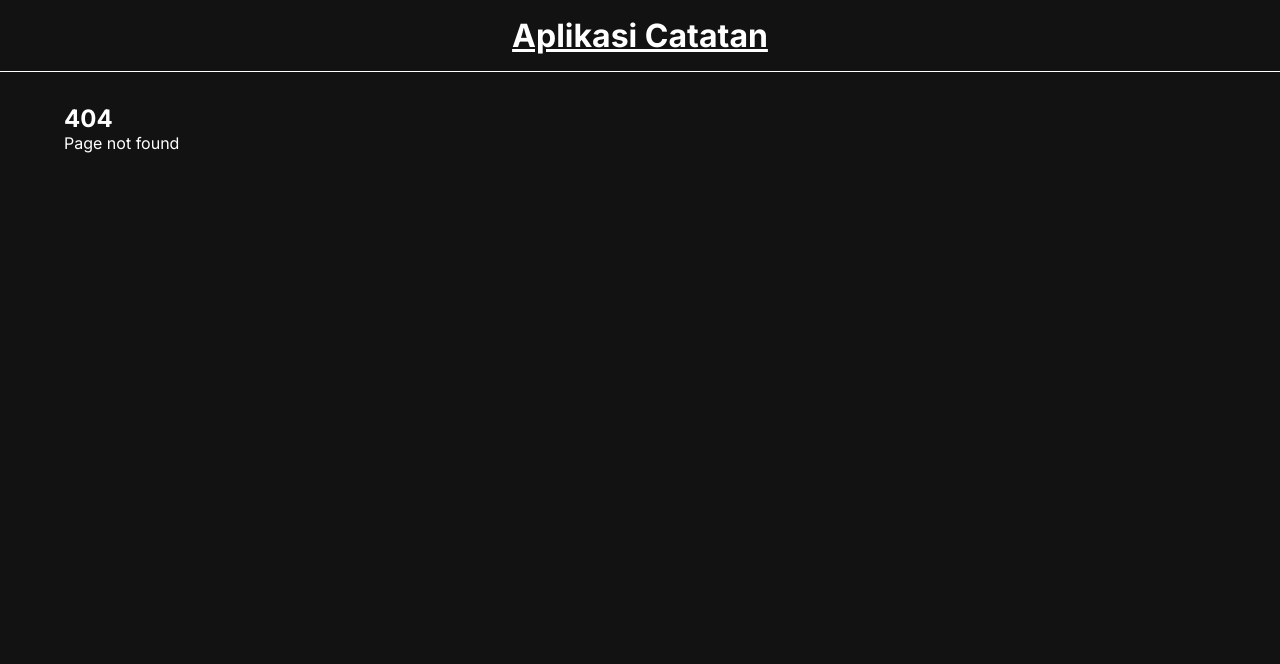
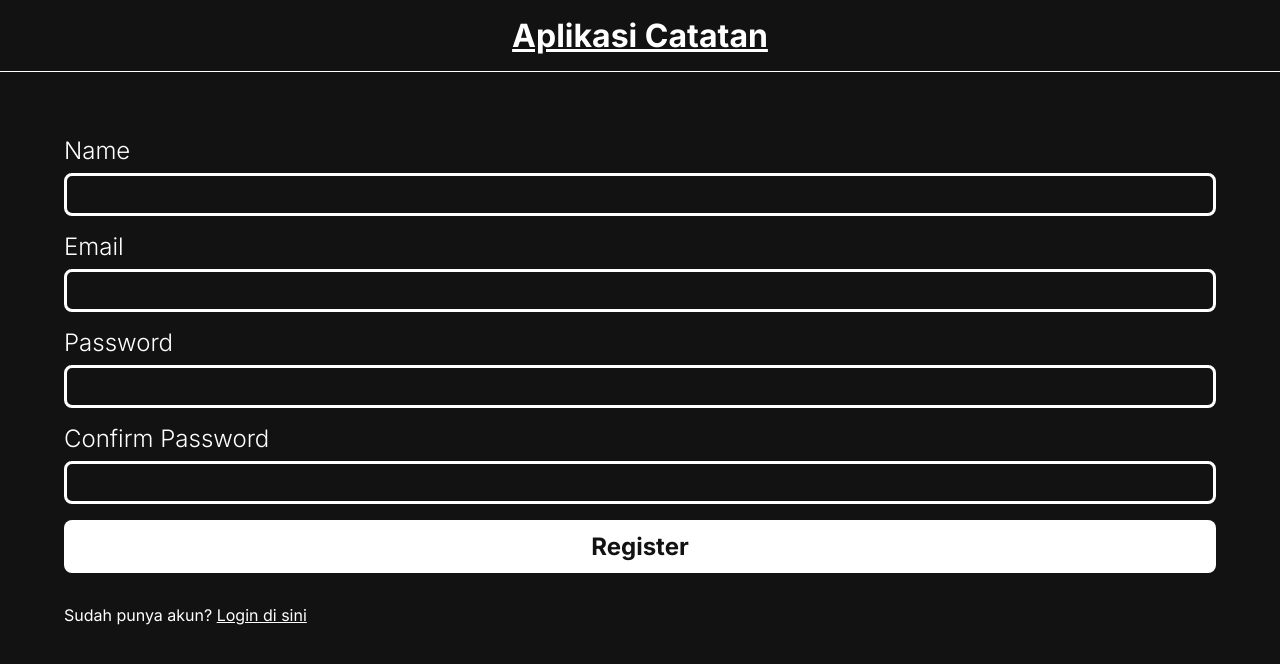
Before and after one commit to golchafun/dicoding-note-app-route, a React (Vite) app: page /register in a window 1280 px wide. Before the commit this address had no page. Shown: the top 664 px of the page. Built offline with nearby package versions, Linux system fonts and the light colour scheme.

Commit message:
add register function

```diff
--- a/src/App.jsx
+++ b/src/App.jsx
@@ -3,8 +3,29 @@ import { Link, Route, Routes } from 'react-router-dom';
 import HomePage from './pages/HomePage';
 import DetailPage from './pages/DetailPage';
 import NotFoundPage from './pages/NotFoundPage';
+import { useState } from 'react';
+import RegisterInput from './components/RegisterInput';
+import RegisterPage from './pages/RegisterPage';
 
 function App() {
+  const [authedUser, setAuthedUser] = useState(null);
+
+  if(authedUser === null){
+    return(
+      <div className="app-container">
+      <header>
+        <Link to="/"><h1>Aplikasi Catatan</h1></Link>
+      </header>
+      <main>
+        <Routes>
+          <Route path="/*" element={<p>Halaman login</p>} />
+          <Route path='/register' element={<RegisterPage />}/>
+        </Routes>
+      </main>
+    </div>
+    );
+  }
+
   return (
     <div className="app-container">
       <header>
--- /dev/null
+++ b/src/components/RegisterInput.jsx
@@ -0,0 +1,34 @@
+import React from "react";
+import useInput from "./UseInput";
+
+function RegisterInput({ register }) {
+    const [name, setName] = useInput('');
+    const [email, setEmail] = useInput('');
+    const [password, setPassword] = useInput('');
+    const [confirmPassword, setConfirmPassword] = useInput('');
+
+    const handleClick = (e) => {
+        e.preventDefault();
+        register({ name, email, password, confirmPassword });
+    }
+
+    return (
+        <form className="input-register" onSubmit={handleClick}>
+            <label htmlFor="name">Name</label>
+            <input type="text" id="name" value={name} onChange={setName} />
+
+            <label htmlFor="email">Email</label>
+            <input type="email" id="email" value={email} onChange={setEmail} autoComplete="email" />
+
+            <label htmlFor="password">Password</label>
+            <input type="password" id="password" value={password} onChange={setPassword} autoComplete="new-password" />
+
+            <label htmlFor="confirmPassword">Confirm Password</label>
+            <input type="password" id="confirmPassword" value={confirmPassword} onChange={setConfirmPassword} autoComplete="new-password" />
+
+            <button type="submit">Register</button>
+        </form>
+    );
+}
+
+export default RegisterInput;
--- /dev/null
+++ b/src/pages/RegisterPage.jsx
@@ -0,0 +1,30 @@
+import React from "react";
+import RegisterInput from "../components/RegisterInput";
+import { register } from "../utils/network-data";
+import { useNavigate } from "react-router-dom";
+
+function RegisterPage() {
+    const navigate = useNavigate();
+
+    async function onRegisterHandle(user) {
+        const {password, confirmPassword} = user;
+        if(password !== confirmPassword){
+            alert("Password dan konfirmasi password tidak sama");
+            return;
+        }
+        const { error } = await register(user);
+        if (!error) {
+            navigate("/");
+        }
+    }
+
+    return (
+        <section className="register-page">
+            <RegisterInput register={onRegisterHandle} />
+            <p>Sudah punya akun? <a href="/">Login di sini</a></p>
+        </section>
+
+    );
+}
+
+export default RegisterPage;
```
